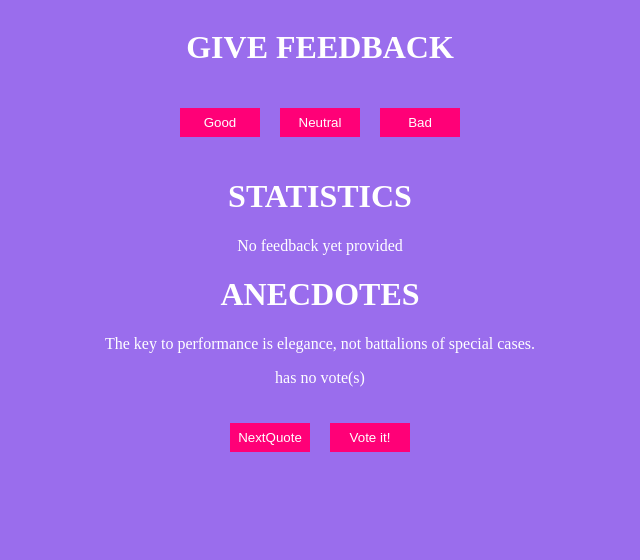
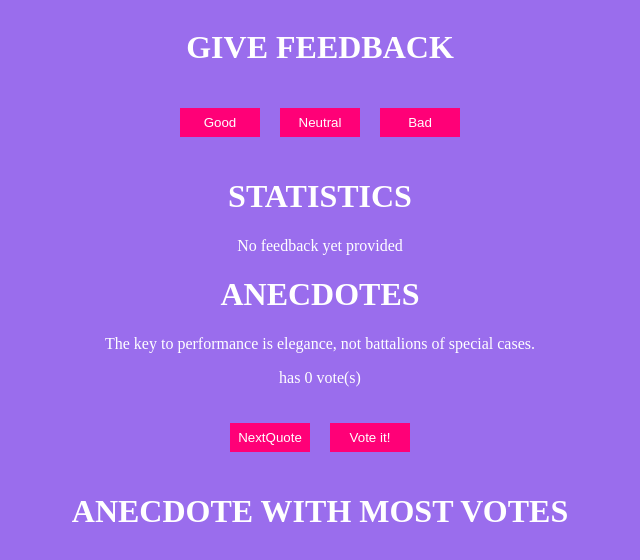
Before and after one commit to ElvisAns/openfullstack, a React (Create React App) app in the folder part1/unicafe/: page / in a window 1280 px wide. Shown: the top 560 px of the page, without its empty margins (320-960 px from the left). Built offline with nearby package versions, Linux system fonts and the light colour scheme.

Commit message:
Display top voted

```diff
--- a/part1/unicafe/src/App.js
+++ b/part1/unicafe/src/App.js
@@ -58,6 +58,20 @@ const StatisticsOveral= ({data}) =>{
 }
 
 const Quote = ({text})=><blockquote>{text}</blockquote>
+const BestQuote = ({quotes,votes})=>{
+  console.log(votes)
+  let max = []
+  max[0]=0 //votes
+  max[1] = 0 //index
+
+  votes.forEach((votes,index)=>{
+    if(max[0]<votes){
+      max[0] = votes
+      max[1] = index
+     }
+    }
+  )
+}
 const CountVote =({votes,sel})=>{
   let text = votes[sel]??"no"
   return(
@@ -95,8 +109,7 @@ const App = () => {
    "Even the best planning is not so omniscient as to get it right the first time.","Adding manpower to a late software project makes it later!",
    "The first 90 percent of the code accounts for the first 90 percent of the development time...The remaining 10 percent of the code accounts for the other 90 percent of the development time."
   ]
-
-  const [votes, upVote] = useState([].fill(0,0,quotes.length))
+  const [votes, upVote] = useState(Array(quotes.length-1).fill(0))
 
   const setGood = () => {
     setToGood(good+1)
@@ -144,6 +157,9 @@ const App = () => {
       <Buttons callback={NextQuote} text="NextQuote" />
       <Buttons callback={()=>vote(selected)} text="Vote it!" />
 
+      <StatTitle text="Anecdote with most votes"/>
+      <BestQuote text={quotes} votes={votes} />
+
     </div>
   )
 }
```
